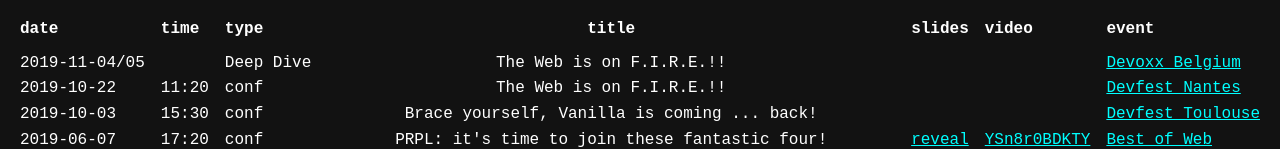
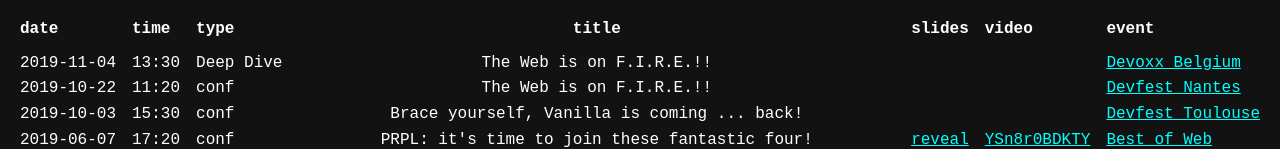
Before and after one commit to noelmace/wofshow-console, a website: page src/index.html in a window 1280 px wide. Shown: the part 224-373 px from the top of the page. Drawn offline with Linux system fonts and the light colour scheme; a web font is replaced by a local one.

Commit message:
feat: add devoxx.be datetime

```diff
--- a/src/index.html
+++ b/src/index.html
@@ -175,7 +175,8 @@
           <div class="youtube head">video</div>
           <div class="event head">event</div>
 
-          <div class="date">2019-11-04/05</div>
+          <div class="date">2019-11-04</div>
+          <div class="time">13:30</div>
           <div class="talk-type">Deep Dive</div>
           <div class="talk-title">The Web is on F.I.R.E.!!</div>
           <div class="event"><a href="https://devoxx.be/speaker-details/?id=50822" target="_blank" rel="noopener">Devoxx Belgium</a></div>
```
